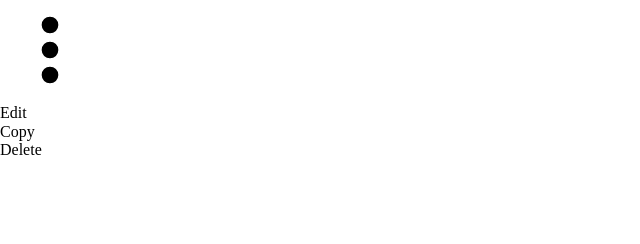
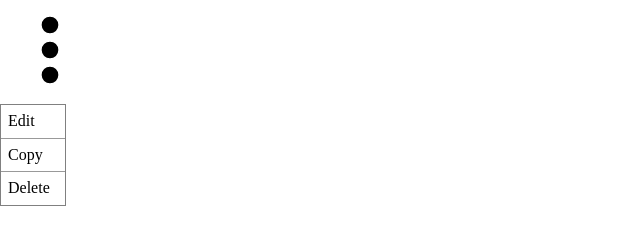
Before and after one commit to cadltop/dropdown-menu, a website built with webpack: page src/index.html in a window 1280 px wide. Shown: the whole page, without its empty margins (0-640 px from the left). Built offline with nearby package versions, Linux system fonts and the light colour scheme.

Commit message:
Style .menu and .option

```diff
--- a/src/index.css
+++ b/src/index.css
@@ -2,3 +2,22 @@ body > img {
     height: 100px;
     width: auto;
 }
+.menu {
+    border: 1px grey solid;
+    width: fit-content;
+    max-width: 200px;
+    height: auto;
+    display: flex;
+    flex-direction: column;
+}
+
+.option {
+    padding: 7px;
+    min-width: 50px;
+}
+.option:not(:last-child) {
+    border-bottom: 1px rgba(128, 128, 128, 0.801) solid;
+}
+.option:hover {
+    background-color: rgb(226, 226, 226);
+}
```
